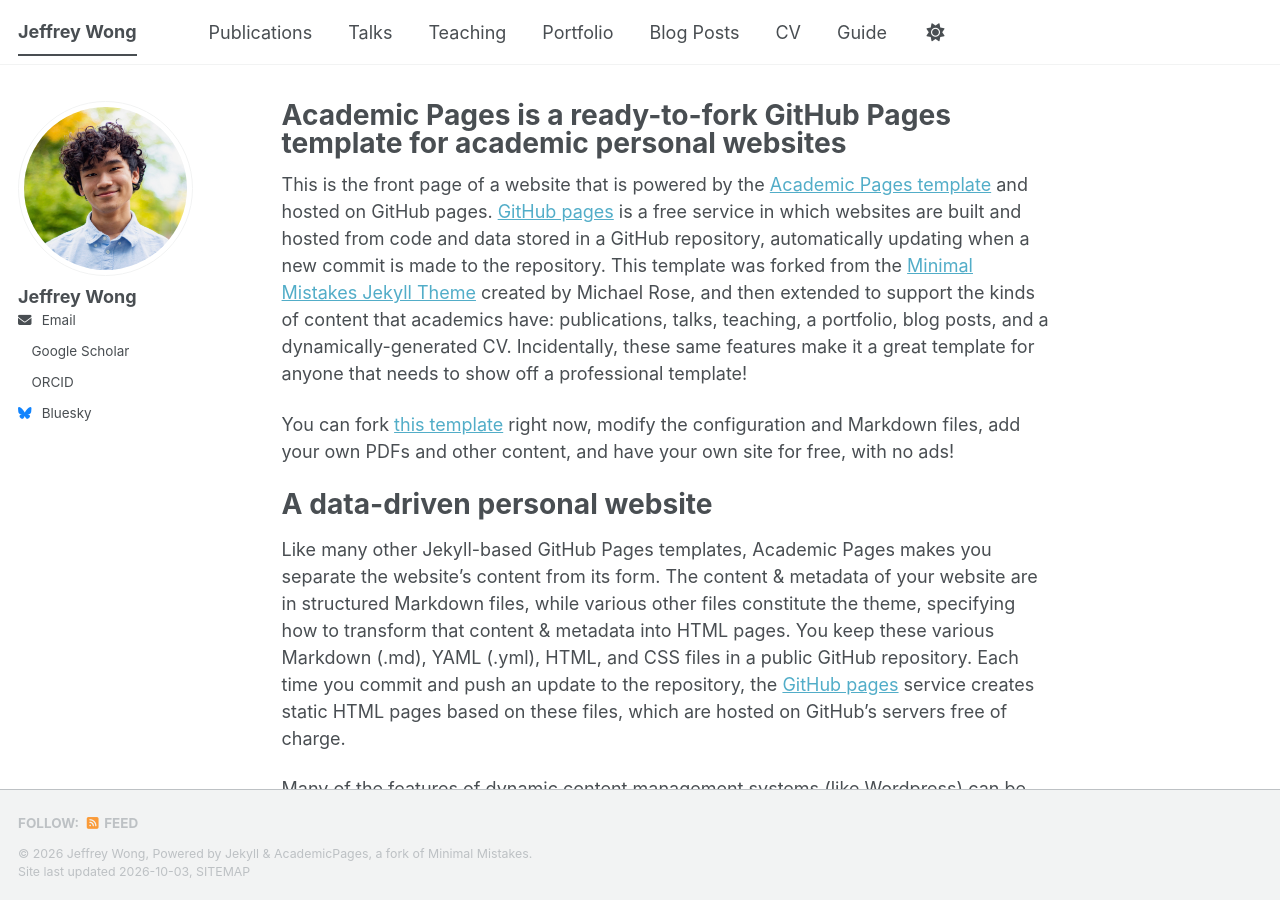
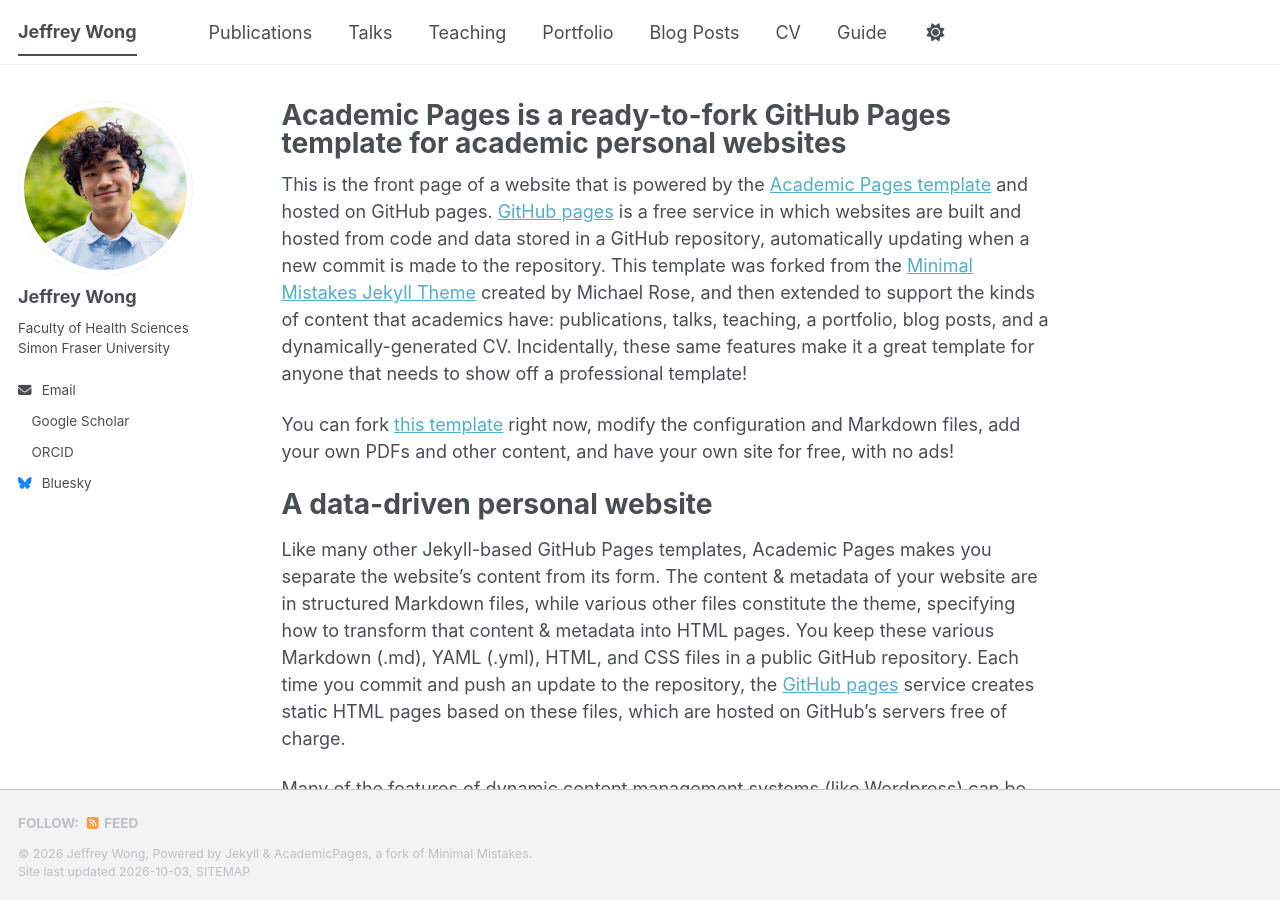
Before and after one commit to itsjeffreywong/itsjeffreywong.github.io, a Jekyll site: the page built from _pages/about.md, in a window 1280 px wide and 900 px high. Built offline with Jekyll 4.4.1, drawn with Linux system fonts in a browser that asks for light colours; a style sheet for code colours, icons or effects is not loaded; part of the change alters nothing that is shown.

Commit message:
Update _config.yml

```diff
--- a/_config.yml
+++ b/_config.yml
@@ -25,7 +25,7 @@ author:
   # Biographic information
   avatar           : "profile.png"
   name             : "Jeffrey Wong"
-  affiliation      : "Faculty of Health Sciences<br>Simon Fraser University"
+  bio              : "Faculty of Health Sciences<br>Simon Fraser University"
   email            : "jow3@sfu.ca"
 
   # Academic websites
```
